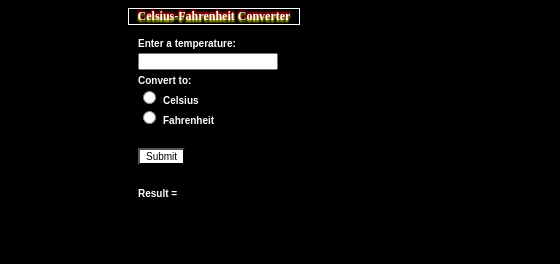
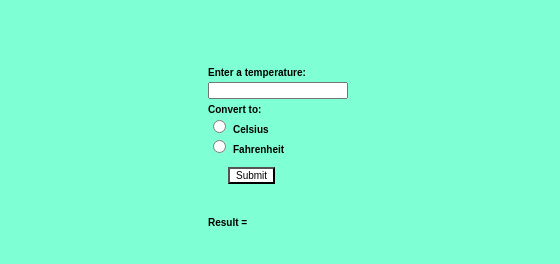
Before and after one commit to Kingston7777777/celsius-fahrenheit-converter, a plain HTML site: page index.html in a window 390 px wide. Shown: the whole page, 560 px wide, since content can reach past the window. Drawn offline with Linux system fonts and the light colour scheme.

Commit message:
Update index.css

```diff
--- a/index.css
+++ b/index.css
@@ -1,6 +1,7 @@
 body{
     background-color: black;
     color: white;
+    overflow: hidden;
 }
 #enter{
     font-family: sans-serif;
@@ -9,11 +10,13 @@ body{
     font-size: 18px;
     position: relative;
     left: 340px;
+    top: 10px;
 }
 #textBox{
     position: relative;
     left: 340px;
     font-size: 18px;
+    top: 10px;
 
 }
 #convert{
@@ -23,6 +26,7 @@ body{
     font-style: normal;
     font-weight: bold;
     font-size: 18px;
+    top: 10px;
 }
 #celsius{
     position: relative;
@@ -31,10 +35,12 @@ body{
     font-style: normal;
     font-weight: bold;
     font-size: 18px;
+    top: 10px;
 }
 #cButton{
     position: relative;
     left: 340px;
+    top: 10px;
 }
 #fahrenheit{
     position: relative;
@@ -43,10 +49,12 @@ body{
     font-style: normal;
     font-weight: bold;
     font-size: 18px;
+    top: 10px;
 }
 #fButton{
     position: relative;
     left: 340px;
+    top: 10px;
 }
 #button{
     position: relative;
@@ -62,6 +70,7 @@ body{
     font-style: normal;
     font-weight: bold;
     font-size: 18px;
+    top: 10px;
 }
 #tempLabel{
     position: relative;
@@ -70,18 +79,19 @@ body{
     font-style: normal;
     font-weight: bold;
     font-size: 18px;
+    top: 10px;
 }
 
 h1{
     border: 1px solid;
-    font-size: 50px;
+    font-size: 30px;
     border-bottom-style: solid;
-    width: 700px;
+    width: 400px;
     text-align: center;
     text-shadow: 0px -5px 5px red, 0px 2px 2px yellow;
     background-color: black;
     position: relative;
-    left: 180px;
+    left: 400px;
 
     animation: clockAnimation;
     animation-duration: 5s;
@@ -92,331 +102,191 @@ h1{
     50% {transform: scale(0.5,0.5);}
 }
 
-@media (max-width: 1200px){/*Desktop laptop-992, Tablet-768, mobile-576*/
-    h1{
-        border: 1px solid;
-        font-size: 30px;
-        border-bottom-style: solid;
-        width: 400px;
-        text-align: center;
-        text-shadow: 0px -4px 4px red, 0px 2px 2px yellow;
-        background-color: black;
-        position: relative;
-        left: 150px;
-    }
+
+@media (max-width: 771px){
+
 #enter{
     font-family: sans-serif;
     font-style: normal;
     font-weight: bold;
-        font-size: 18px;
+    font-size: 15px;
+    position: relative;
+    left: 300px;
+    top: 10px;
+}
+#textBox{
+    position: relative;
+    left: 300px;
+    font-size: 15px;
+    top: 10px;
+
+}
+#convert{
+    position: relative;
+    left: 300px;
+    font-family: sans-serif;
+    font-style: normal;
+    font-weight: bold;
+    font-size: 15px;
+    top: 10px;
+}
+#celsius{
+    position: relative;
+    left: 300px;
+    font-family: sans-serif;
+    font-style: normal;
+    font-weight: bold;
+    font-size: 15px;
+    top: 10px;
+}
+#cButton{
+    position: relative;
+    left: 300px;
+    top: 10px;
+}
+#fahrenheit{
+    position: relative;
+    left: 300px;
+    font-family: sans-serif;
+    font-style: normal;
+    font-weight: bold;
+    font-size: 15px;
+    top: 10px;
+}
+#fButton{
+    position: relative;
+    left: 300px;
+    top: 10px;
+}
+#button{
+    position: relative;
+    left: 320px;
+    background-color: white;
+    color: black;
+    font-size: 15px;
+}
+#result{
+    position: relative;
+    left: 300px;
+    font-family: sans-serif;
+    font-style: normal;
+    font-weight: bold;
+    font-size: 15px;
+    top: 10px;
+}
+#tempLabel{
+    position: relative;
+    left: 300px;
+    font-family: sans-serif;
+    font-style: normal;
+    font-weight: bold;
+    font-size: 15px;
+    top: 10px;
+}
+
+h1{
+    border: 1px solid;
+    font-size: 20px;
+    border-bottom-style: solid;
+    width: 300px;
+    text-align: center;
+    text-shadow: 0px -0px 0px red, 0px 0px 0px yellow;
+    background-color: black;
     position: relative;
     left: 250px;
 }
-    #textBox{
-        position: relative;
-        left: 250px;
-        font-size: 18px;
+body{
+    overflow: hidden;
 }
-    #convert{
-        position: relative;
-        left: 250px;
-        font-family: sans-serif;
-        font-style: normal;
-        font-weight: bold;
-        font-size: 18px;
-    }
-    #cButton{
-        position: relative;
-        left: 250px;
-    }
-    #celsius{
-        position: relative;
-        left: 250px;
-        font-family: sans-serif;
-        font-style: normal;
-        font-weight: bold;
-        font-size: 18px;
-    }
-    #fButton{
-        position: relative;
-        left: 250px;
-    }
-    #fahrenheit{
-        position: relative;
-        left: 250px;
-        font-family: sans-serif;
-        font-style: normal;
-        font-weight: bold;
-        font-size: 18px;
-    }
-    #button{
-        position: relative;
-        left: 290px;
-        background-color: white;
-        color: black;
-        font-size: 18px;
-    }
-    #result{
-        position: relative;
-        left: 250px;
-        font-family: sans-serif;
-        font-style: normal;
-        font-weight: bold;
-        font-size: 18px;
-    }
-    #tempLabel{
-        position: relative;
-        left: 250px;
-        font-family: sans-serif;
-        font-style: normal;
-        font-weight: bold;
-        font-size: 18px;
 }
 
-}
-@media (max-width: 992px){
-    h1{
-        border: 1px solid;
-        font-size: 18px;
-        border-bottom-style: solid;
-        width: 250px;
-        text-align: center;
-        text-shadow: 0px -3px 3px red, 0px 2px 2px yellow;
-        background-color: black;
-        position: relative;
-        left: 150px;
-    }
-    #enter{
-        font-family: sans-serif;
-        font-style: normal;
-        font-weight: bold;
-        font-size: 16px;
-        position: relative;
-        left: 180px;
-    }
-    #textBox{
-        position: relative;
-        left: 180px;
-        font-size: 16px;
-    }
-    #convert{
-        position: relative;
-        left: 180px;
-        font-family: sans-serif;
-        font-style: normal;
-        font-weight: bold;
-        font-size: 16px;
-    }
-    #cButton{
-        position: relative;
-        left: 180px;
-    }
-    #celsius{
-        position: relative;
-        left: 180px;
-        font-family: sans-serif;
-        font-style: normal;
-        font-weight: bold;
-        font-size: 16px;
-    }
-    #fButton{
-        position: relative;
-        left: 180px;
-    }
-    #fahrenheit{
-        position: relative;
-        left: 180px;
-        font-family: sans-serif;
-        font-style: normal;
-        font-weight: bold;
-        font-size: 16px;
-    }
-    #button{
-        position: relative;
-        left: 200px;
-        background-color: white;
-        color: black;
-        font-size: 16px;
-    }
-    #result{
-        position: relative;
-        left: 180px;
-        font-family: sans-serif;
-        font-style: normal;
-        font-weight: bold;
-        font-size: 16px;
-    }
-    #tempLabel{
-        position: relative;
-        left: 180px;
-        font-family: sans-serif;
-        font-style: normal;
-        font-weight: bold;
-        font-size: 16px;
-    }
+@media (max-width: 703px){
 
-}
-@media (max-width: 768px){
-    h1{
-        border: 1px solid;
-        font-size: 14px;
-        border-bottom-style: solid;
-        width: 207px;
-        text-align: center;
-        text-shadow: 0px -2px 2px red, 0px 2px 2px yellow;
-        background-color: black;
-        position: relative;
-        left: 150px;
-    }
-    #enter{
-        font-family: sans-serif;
-        font-style: normal;
-        font-weight: bold;
-        font-size: 14px;
-        position: relative;
-        left: 170px;
-    }
-    #textBox{
-        position: relative;
-        left: 170px;
-        font-size: 14px;
-    }
-    #convert{
-        position: relative;
-        left: 170px;
-        font-family: sans-serif;
-        font-style: normal;
-        font-weight: bold;
-        font-size: 14px;
-    }
-    #cButton{
-        position: relative;
-        left: 170px;
-    }
-    #celsius{
-        position: relative;
-        left: 170px;
-        font-family: sans-serif;
-        font-style: normal;
-        font-weight: bold;
-        font-size: 14px;
-    }
-    #fButton{
-        position: relative;
-        left: 170px;
-    }
-    #fahrenheit{
-        position: relative;
-        left: 170px;
-        font-family: sans-serif;
-        font-style: normal;
-        font-weight: bold;
-        font-size: 14px;
-    }
-    #button{
-        position: relative;
-        left: 200px;
-        background-color: white;
-        color: black;
-        font-size: 14px;
-    }
-    #result{
-        position: relative;
-        left: 170px;
-        font-family: sans-serif;
-        font-style: normal;
-        font-weight: bold;
-        font-size: 14px;
-    }
-    #tempLabel{
-        position: relative;
-        left: 170px;
-        font-family: sans-serif;
-        font-style: normal;
-        font-weight: bold;
-        font-size: 14px;
-    }
-
-}
-@media (max-width: 576px){
-    h1{
-        border: 1px solid;
-        font-size: 12px;
-        border-bottom-style: solid;
-        width: 170px;
-        text-align: center;
-        text-shadow: 0px -2px 2px red, 0px 2px 2px yellow;
-        background-color: black;
-        position: relative;
-        left: 120px;
-    }
     #enter{
         font-family: sans-serif;
         font-style: normal;
         font-weight: bold;
         font-size: 10px;
         position: relative;
-        left: 130px;
+        left: 200px;
+        top: 10px;
     }
     #textBox{
         position: relative;
-        left: 130px;
+        left: 200px;
         font-size: 10px;
+        top: 10px;
+
     }
     #convert{
         position: relative;
-        left: 130px;
+        left: 200px;
         font-family: sans-serif;
         font-style: normal;
         font-weight: bold;
         font-size: 10px;
-    }
-    #cButton{
-        position: relative;
-        left: 130px;
+        top: 10px;
     }
     #celsius{
         position: relative;
-        left: 130px;
+        left: 200px;
         font-family: sans-serif;
         font-style: normal;
         font-weight: bold;
         font-size: 10px;
+        top: 10px;
     }
-    #fButton{
+    #cButton{
         position: relative;
-        left: 130px;
+        left: 200px;
+        top: 10px;
     }
     #fahrenheit{
         position: relative;
-        left: 130px;
+        left: 200px;
         font-family: sans-serif;
         font-style: normal;
         font-weight: bold;
         font-size: 10px;
+        top: 10px;
+    }
+    #fButton{
+        position: relative;
+        left: 200px;
+        top: 10px;
     }
     #button{
         position: relative;
-        left: 130px;
+        left: 220px;
         background-color: white;
         color: black;
         font-size: 10px;
     }
     #result{
         position: relative;
-        left: 130px;
+        left: 200px;
         font-family: sans-serif;
         font-style: normal;
         font-weight: bold;
         font-size: 10px;
+        top: 10px;
     }
     #tempLabel{
         position: relative;
-        left: 130px;
+        left: 200px;
         font-family: sans-serif;
         font-style: normal;
         font-weight: bold;
         font-size: 10px;
+        top: 10px;
     }
 
+    h1{
+      visibility: hidden;
     }
+    body{
+        overflow: hidden;
+        background-color: aquamarine;
+        color: black;
+    }
+    }
```
Lines whose indentation alone changed are shown as unchanged.
